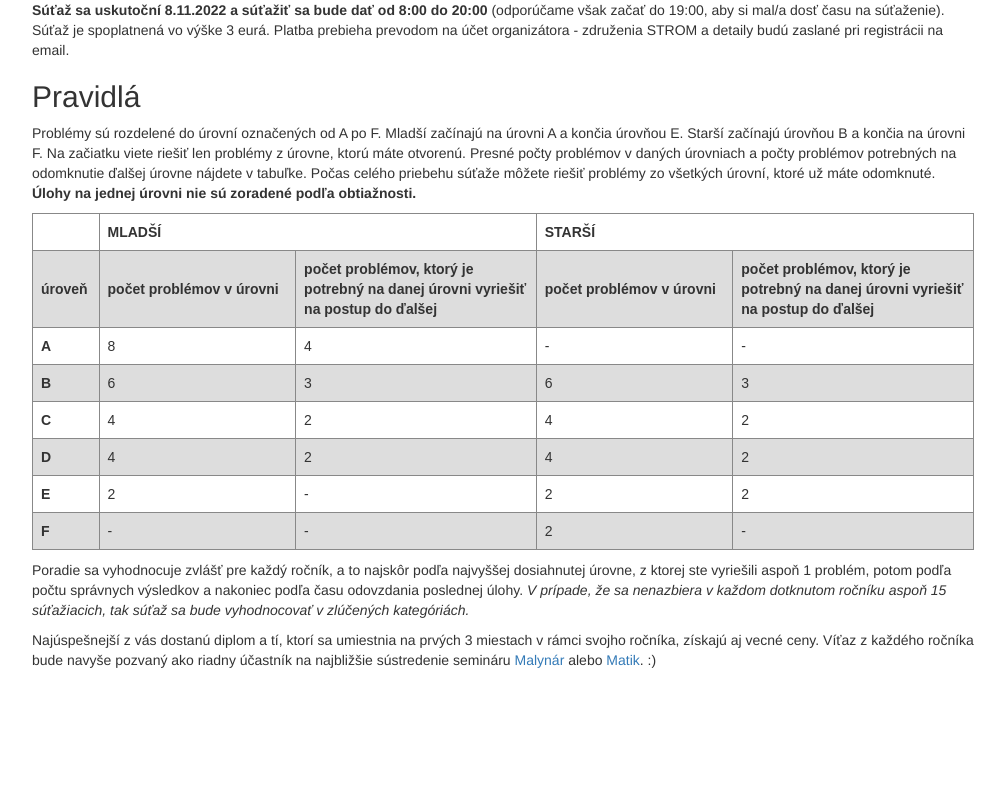
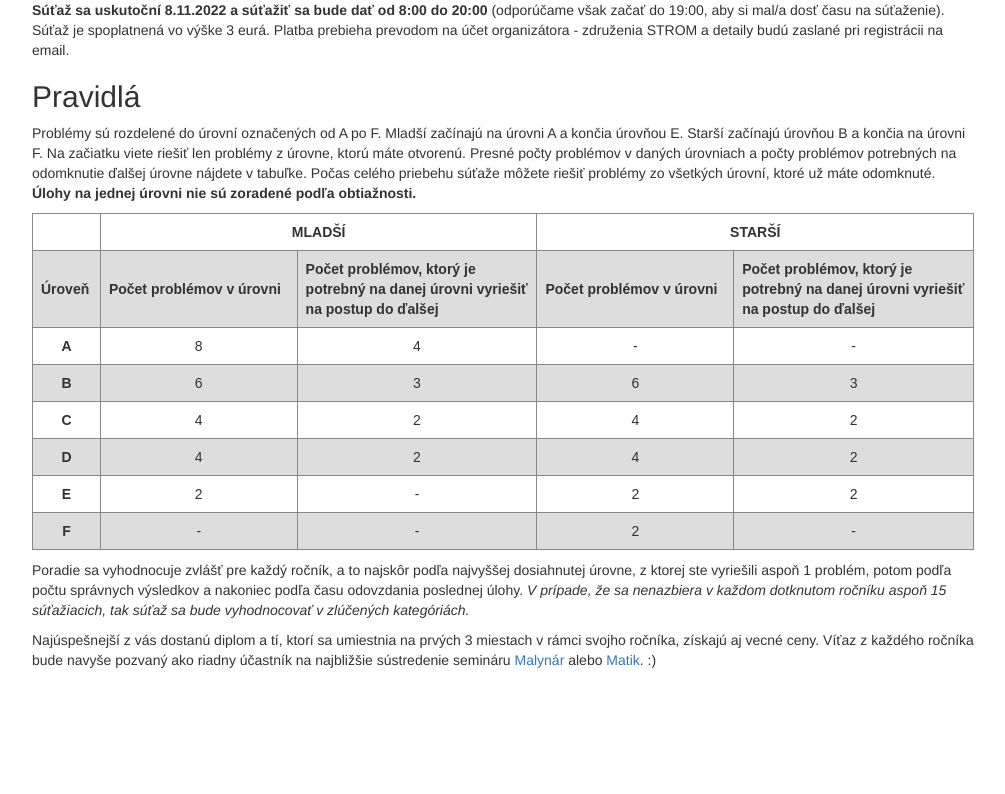
Before and after one commit to ZdruzenieSTROM/mas-problem, a Django app: page / in a window 1280 px wide. Shown: the part 122-916 px from the top of the page, without its empty margins (137-1142 px from the left). Run offline with Django 4.2, Linux system fonts and the light colour scheme; data comes from the database, SQL or seed files in the repository; some libraries are stand-ins or nearby versions.

Commit message:
rules table styles

```diff
--- a/competition/static/competition/game.css
+++ b/competition/static/competition/game.css
@@ -67,7 +67,6 @@ table {
 td,
 th {
     border: 1px solid #888888;
-    text-align: left;
     padding: 8px;
     word-wrap: break-word;
     max-width: 18vw;
@@ -133,6 +132,22 @@ tr:nth-child(even) {
 
 .fs-2 {
     font-size: 2rem;
+}
+
+.bold {
+    font-weight: bold;
+}
+
+.ta-center {
+    text-align: center;
+}
+
+.rules-table {
+    text-align: center;
+}
+
+.rules-table th {
+    font-weight: bold;
 }
 
 @media screen and (max-width: 768px) {
```
Also changed, not shown: competition/fixtures/base.json (+1 -1 lines).
